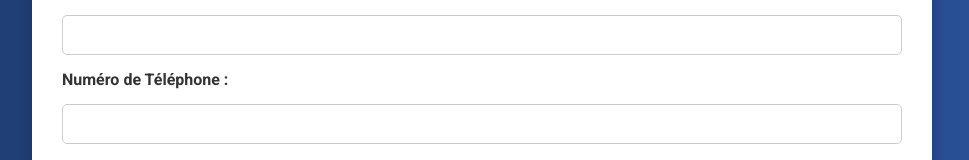
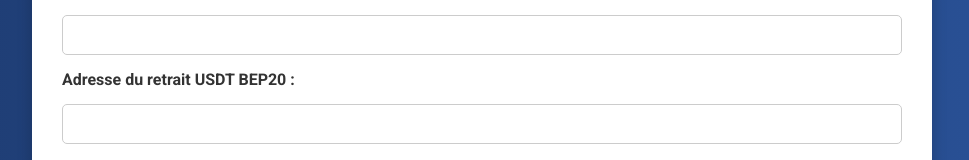
Before and after one commit to Urmin27/Evo-finance-demande-retrait-, a plain HTML site: page index.html in a window 1280 px wide. Shown: the part 293-453 px from the top of the page, without its empty margins (158-1127 px from the left). Drawn offline with Linux system fonts and the light colour scheme.

Commit message:
Update index.html

```diff
--- a/index.html
+++ b/index.html
@@ -98,7 +98,7 @@
       <label for="facebook">Nom sur Facebook ou Lien Facebook :</label>
       <input type="text" id="facebook" required>
 
-      <label for="telephone">Numéro de Téléphone :</label>
+      <label for="téléphone ">Adresse du retrait USDT BEP20 :</label>
       <input type="text" id="telephone" required>
 
       <label for="dateTransaction">Date :</label>
```
